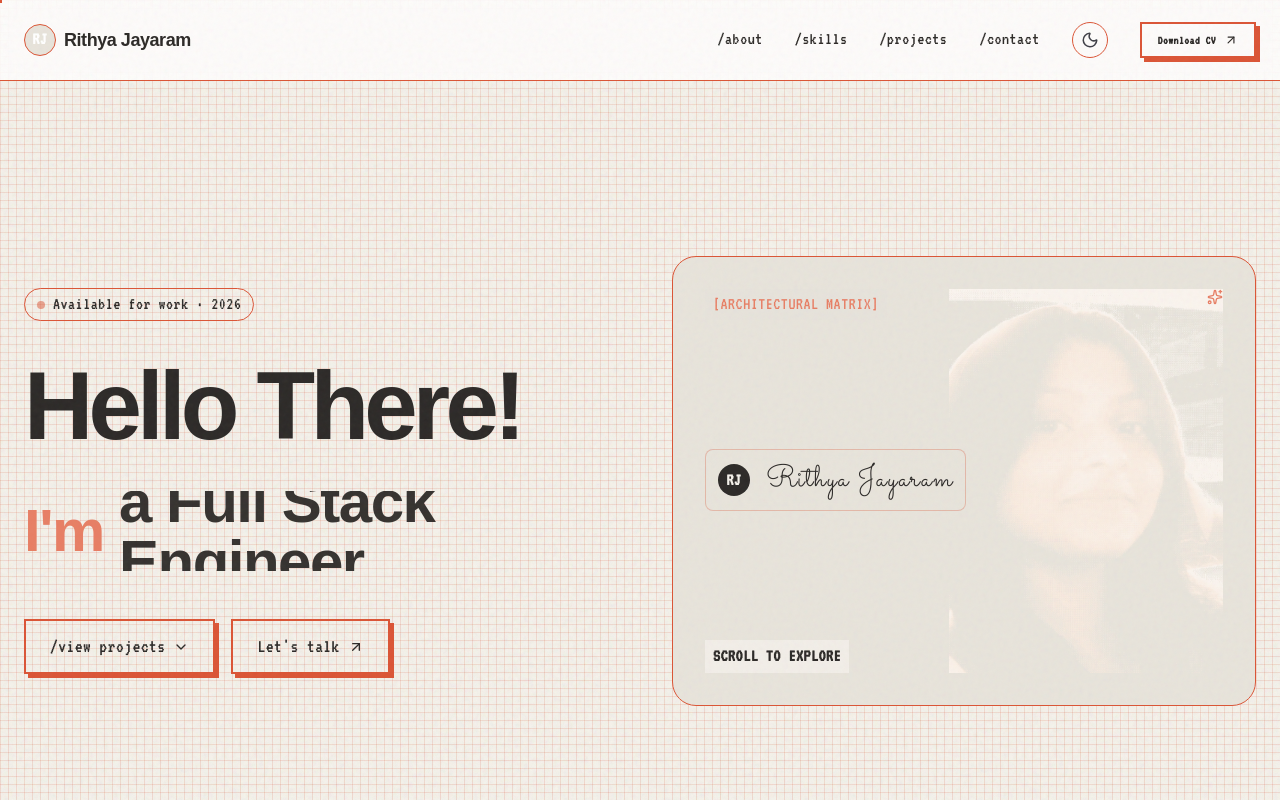
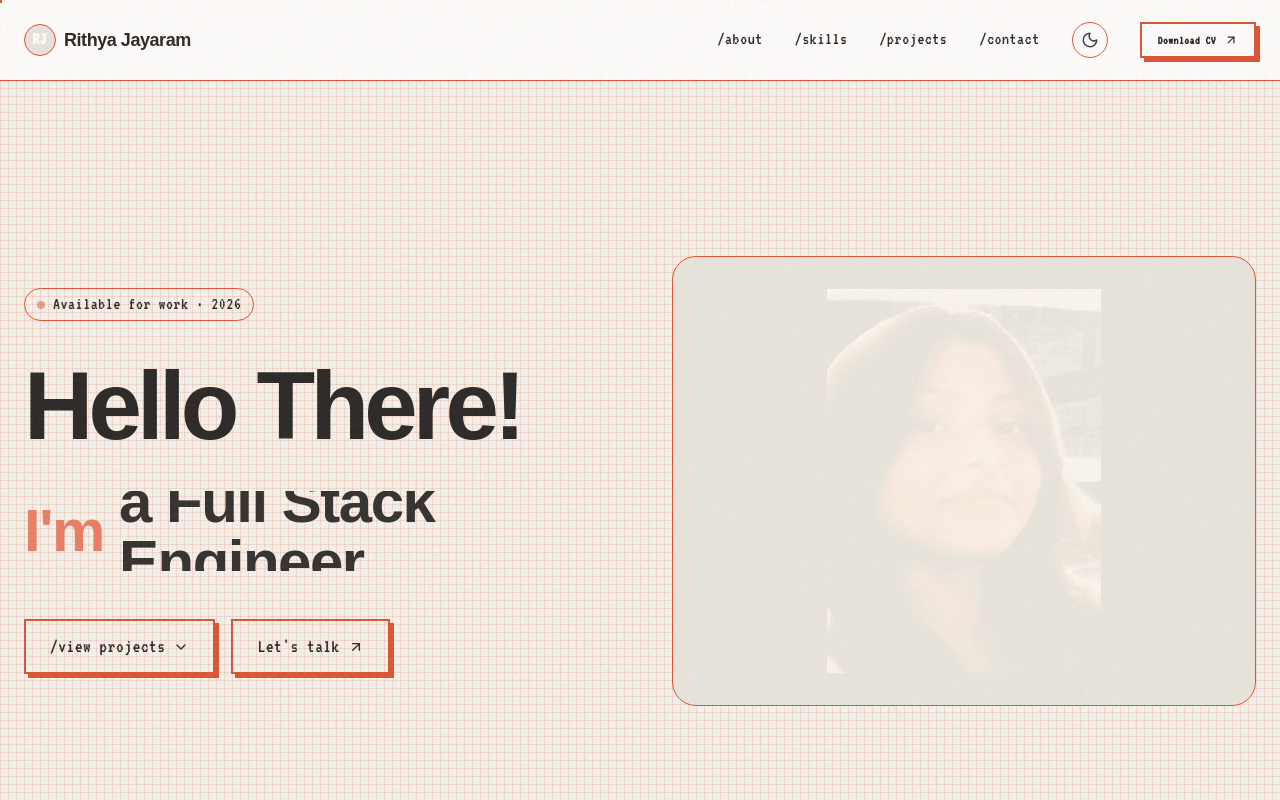
Before and after one commit to riti2043/portfolio_website, a React (Vite) app: page / in a window 1280 px wide. Shown: the top 800 px of the page. Built offline with nearby package versions, Linux system fonts and the light colour scheme; a web font is replaced by a local one.

Commit message:
style: remove overlay text from hero image box and center image

```diff
--- a/src/App.jsx
+++ b/src/App.jsx
@@ -99,22 +99,9 @@ const HeroScrollSequence = () => {
             </div>
 
             <div className="relative hidden lg:block h-[450px]">
-              <div className="absolute inset-0 rounded-3xl border border-[var(--border-color)] bg-[var(--bg-secondary)] backdrop-blur-sm overflow-hidden flex flex-col justify-between p-8">
-                  <div className="flex justify-between items-start z-10 relative">
-                    <span className="font-mono-custom text-xs text-[var(--text-muted)] tracking-widest bg-[var(--bg-secondary)]/80 px-2 py-1">[ARCHITECTURAL MATRIX]</span>
-                    <Sparkles size={16} className="text-[var(--text-muted)]" />
-                  </div>
-                  <div className="absolute inset-0 pointer-events-none flex items-center justify-end overflow-hidden opacity-90 mix-blend-screen p-8">
-                    <img src="/profile.jpg" alt="Profile Pixel Art" className="max-w-full max-h-full object-contain opacity-90" />
-                  </div>
-                  <div className="relative z-10 flex items-center gap-4 bg-[var(--bg-secondary)]/80 p-3 rounded-lg border border-[var(--border-color)]/30 backdrop-blur-md w-fit">
-                    <span className="w-8 h-8 rounded-full bg-[var(--text-primary)] text-[var(--bg-primary)] flex items-center justify-center font-bold font-mono-custom text-sm">
-                      RJ
-                    </span>
-                    <span className="font-cursive text-3xl tracking-wider text-[var(--text-primary)]">Rithya Jayaram</span>
-                  </div>
-                  <div className="relative z-10 font-mono-custom font-bold text-sm tracking-widest text-[var(--text-primary)] bg-[var(--bg-primary)]/80 px-2 py-1 w-fit">
-                  SCROLL TO EXPLORE
+              <div className="absolute inset-0 rounded-3xl border border-[var(--border-color)] bg-[var(--bg-secondary)] overflow-hidden">
+                <div className="absolute inset-0 pointer-events-none flex items-center justify-center overflow-hidden opacity-90 mix-blend-screen p-8">
+                  <img src="/profile.jpg" alt="Profile Pixel Art" className="max-w-full max-h-full object-contain opacity-90" />
                 </div>
               </div>
             </div>
```
